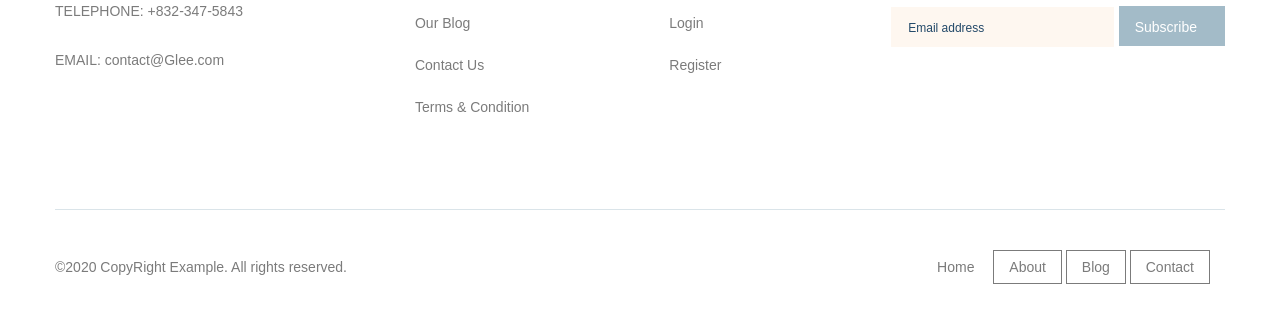
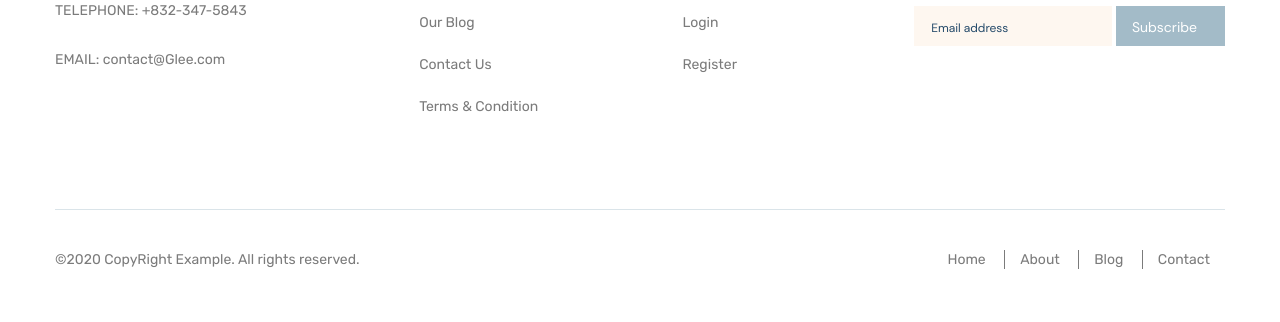
Before and after one commit to vyakhirev-d/glee, a website: page app/index.html in a window 1280 px wide. Shown: the part 380-702 px from the top of the page. Drawn offline with nearby package versions, Linux system fonts and the light colour scheme; files that its build step writes are made by us from their sources.

Commit message:
changed footer

```diff
--- a/app/scss/_fonts.scss
+++ b/app/scss/_fonts.scss
@@ -1,5 +1,5 @@
 @font-face {
-    font-family: 'DMSans-Bold', sans-serif;
+    font-family: 'DMSans-Bold';
     font-weight: 700;
     font-style: normal;
     src: local('DMSans-Bold'),
@@ -8,7 +8,7 @@
     font-display: swap;
 }
 @font-face {
-    font-family: 'DMSans-Medium', sans-serif;
+    font-family: 'DMSans-Medium';
     font-weight: 500;
     font-style: normal;
     src: local('DMSans-Medium'),
@@ -17,7 +17,7 @@
     font-display: swap;
 }
 @font-face {
-    font-family: 'DMSans-Regular', sans-serif;
+    font-family: 'DMSans-Regular';
     font-weight: 400;
     font-style: normal;
     src: local('DMSans-Regular'),
@@ -26,7 +26,7 @@
     font-display: swap;
 }
 @font-face {
-    font-family: 'Rubik-Medium', sans-serif;
+    font-family: 'Rubik-Medium';
     font-weight: 500;
     font-style: normal;
     src: local('Rubik-Medium'),
@@ -35,7 +35,7 @@
     font-display: swap;
 }
 @font-face {
-    font-family: 'Rubik-Regular', sans-serif;
+    font-family: 'Rubik-Regular';
     font-weight: 400;
     font-style: normal;
     src: local('Rubik-Regular'),
--- a/app/scss/style.scss
+++ b/app/scss/style.scss
@@ -197,24 +197,22 @@
     align-items: center;
     @extend %rubik-400;
     font-size: 14px;
-    line-height: 32px;
+    line-height: 19px;
     color: #7b7b7b;
-    &__menu{
+    &__menu {
         display: flex;
     }
-    &__menu-item{
-        padding: 0 15px;
+    &__menu-item {
         display: inline-block;
-
+        padding-left: 15px;
+        margin-left: 15px;
     }
 
     &__menu-link {
         color: #7b7b7b;
-
-
     }
     .footer-bottom__menu-item + .footer-bottom__menu-item {
-        border: 1px solid #7b7b7b;
+        border-left: 1px solid #7b7b7b;
     }
 }
 @import "media";
```
